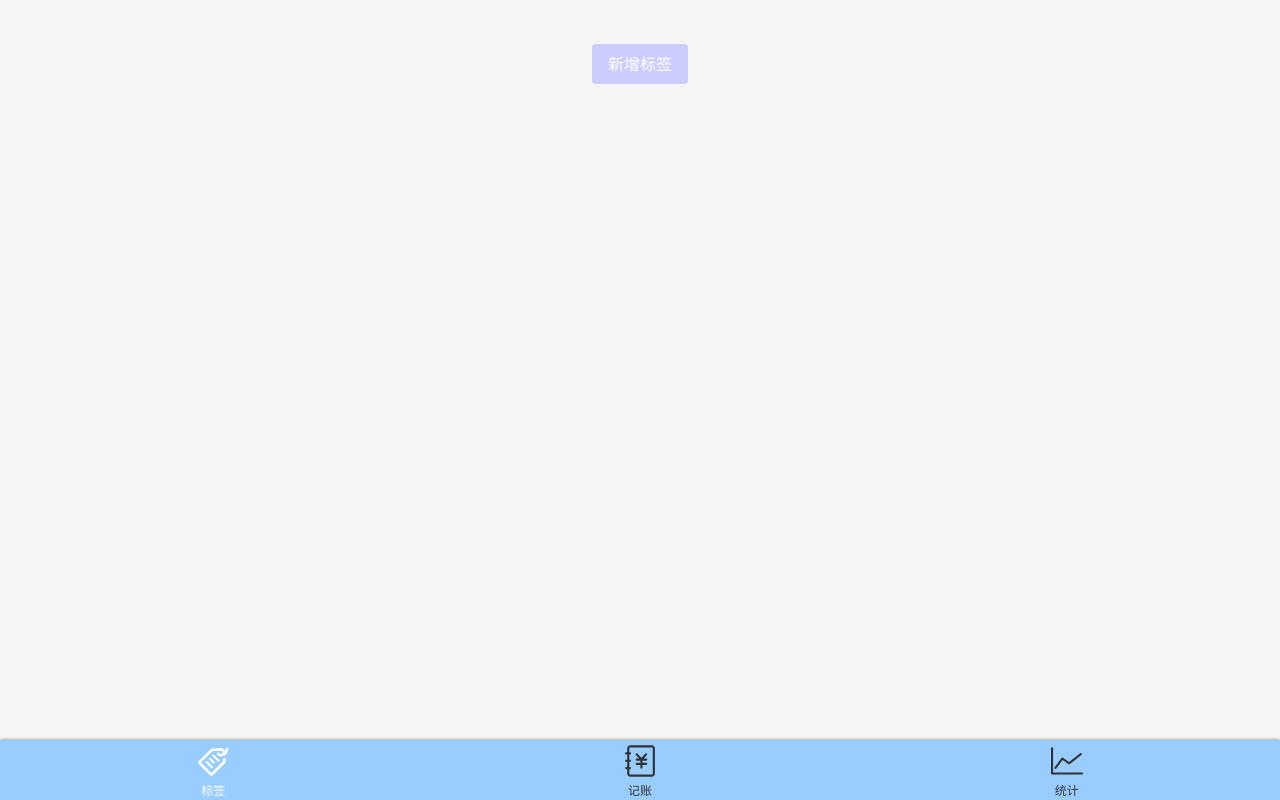
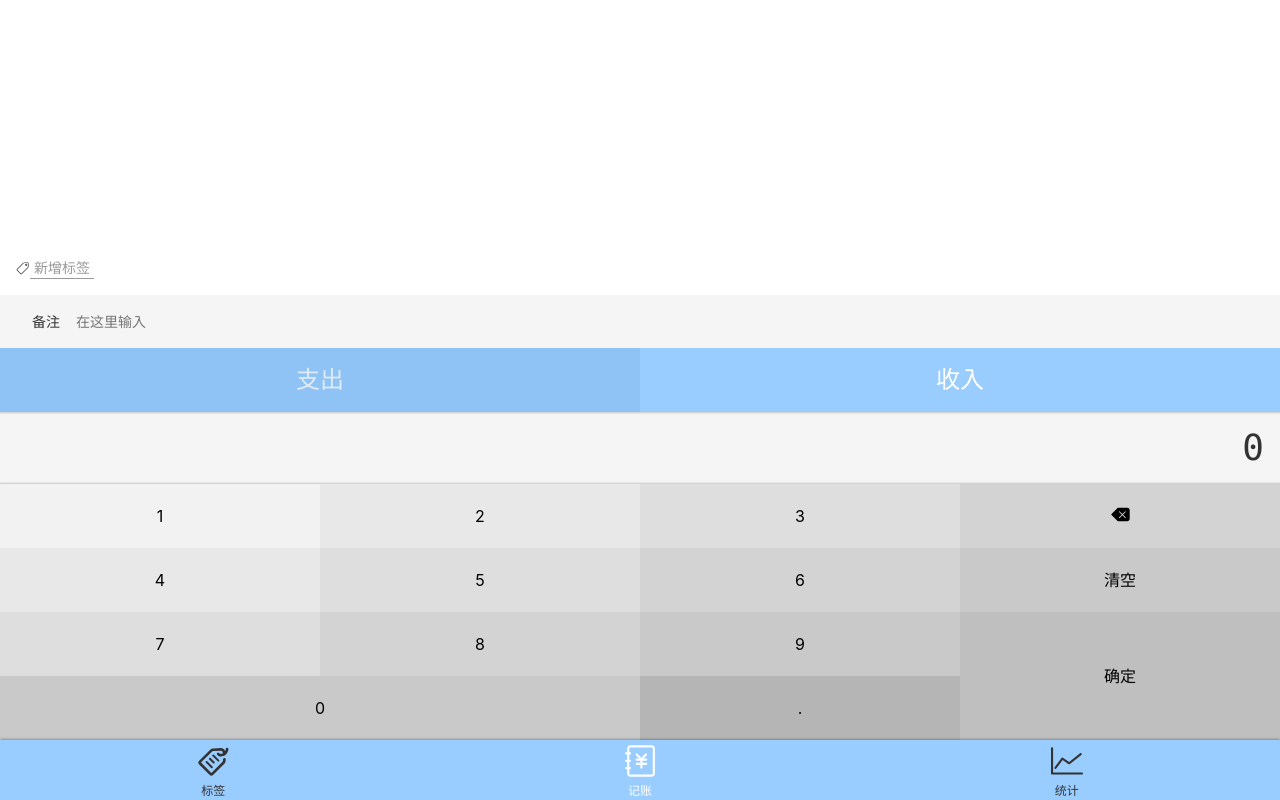
Before and after one commit to Cris-z123/book-keeping, a Vue app: page /#/money in a window 1280 px wide. Before the commit this address led to /#/labels. Built offline with nearby package versions, Linux system fonts and the light colour scheme.

Commit message:
封装store

```diff
--- a/src/main.ts
+++ b/src/main.ts
@@ -6,7 +6,6 @@ import store from './store'
 import Nav from '@/components/Nav.vue'
 import Layout from '@/components/Layout.vue'
 import Icon from '@/components/Icon.vue'
-import tagListModel from './models/tagListModel'
 
 Vue.config.productionTip = false
 
@@ -14,24 +13,8 @@ Vue.component('Nav', Nav)
 Vue.component('Layout', Layout)
 Vue.component('Icon', Icon)
 
-window.tagList = tagListModel.fetch();
-window.findTag = (id: string) => {
-  return window.tagList.filter(t => t.id === id)[0]
-}
-window.createTag = (name: string) => {
-  const message = tagListModel.create(name);
-  if(message === 'duplicated') {
-    window.alert('标签重复');
-  } else if(message === 'success') {
-    window.alert('添加成功');
-  }
-}
-window.removeTag = (id: string) => {
-  return tagListModel.remove(id);
-}
-window.updateTag = (id: string, name: string) => {
-  return tagListModel.update(id, name);
-}
+
+
 
 new Vue({
   router,
--- a/src/models/model.ts
+++ b/src/models/model.ts
@@ -9,6 +9,7 @@ const model = {
         const record2 = clone(record); //deepClone(将record的复制保存到list)
         record2.createdAt = new Date();
         this.data.push(record2);
+        this.save();
     },
     fetch() {
         this.data = JSON.parse(window.localStorage.getItem(localStorageKeyName) || '[]') as RecordItem[];
--- /dev/null
+++ b/src/store/index2.ts
@@ -0,0 +1,9 @@
+import recordStore from '@/store/recordStore';
+import tagStore from '@/store/tagStore';
+
+const store = {
+    ...recordStore,
+    ...tagStore
+}
+
+export default store;
--- /dev/null
+++ b/src/store/recordStore.ts
@@ -0,0 +1,6 @@
+import model from '@/models/model'
+
+export default {
+    recordList : model.fetch(),
+    createRecord : (record: RecordItem) => model.create(record)
+}
--- /dev/null
+++ b/src/store/tagStore.ts
@@ -0,0 +1,22 @@
+import tagListModel from '@/models/tagListModel'
+
+export default {
+    tagList: tagListModel.fetch(),
+    findTag(id: string) {
+        return this.tagList.filter(t => t.id === id)[0]
+    },
+    createTag: (name: string) => {
+        const message = tagListModel.create(name);
+        if(message === 'duplicated') {
+            window.alert('标签重复');
+        } else if(message === 'success') {
+            window.alert('添加成功');
+        }
+    },
+    removeTag: (id: string) => {
+        return tagListModel.remove(id);
+    },
+    updateTag: (id: string, name: string) => {
+        return tagListModel.update(id, name);
+    }
+}
--- a/src/views/EditLabel.vue
+++ b/src/views/EditLabel.vue
@@ -20,6 +20,7 @@
     import Vue from 'vue';
     import { Component } from 'vue-property-decorator';
     import Notes from '@/components/money/Notes.vue';
+    import store from '@/store/index2';
 
     @Component({
         components: {Notes}
@@ -28,7 +29,7 @@
         tag?: Tag = undefined;
 
         created() {
-            this.tag = window.findTag(this.$route.params.id);
+            this.tag = store.findTag(this.$route.params.id);
             if(!this.tag) {
                 this.$router.replace('/404');
             }
@@ -36,13 +37,13 @@
 
         update(name: string) {
             if(this.tag) {
-                window.updateTag(this.tag.id, name);
+                store.updateTag(this.tag.id, name);
             }
         }
 
         remove() {
             if(this.tag) {
-                if(window.removeTag(this.tag.id)) {
+                if(store.removeTag(this.tag.id)) {
                     this.$router.back();
                 } else {
                     window.alert('删除失败')
--- a/src/views/Labels.vue
+++ b/src/views/Labels.vue
@@ -18,15 +18,16 @@
 <script lang="ts">
     import Vue from 'vue';
     import {Component} from 'vue-property-decorator';
+    import store from '@/store/index2';
 
     @Component
     export default class Labels extends Vue {
-        tags = window.tagList;
+        tags = store.tagList;
 
         createTag() {
             const name = window.prompt('请输入标签名')
             if(name) {
-                window.createTag(name);
+                store.createTag(name);
             }
         }
     }
--- a/src/views/Money.vue
+++ b/src/views/Money.vue
@@ -15,8 +15,8 @@
     import Types from '@/components/money/Types.vue';
     import Tags from '@/components/money/Tags.vue';
     import Notes from '@/components/money/Notes.vue';
-    import {Component, Watch} from 'vue-property-decorator';
-    import model from '@/models/model';
+    import {Component} from 'vue-property-decorator';
+    import store from '@/store/index2.ts';
 
     // const version = window.localStorage.getItem('version') || '0';
     // if(version === '0.0.1') {
@@ -29,14 +29,13 @@
     // }
     // window.localStorage.setItem('version', '0.0.2')
 
-    const recordList = model.fetch();
 
     @Component({
         components: {Notes, Types, NumberPad, Tags}
     })
     export default class Money extends Vue{
-        tags = window.tagList;
-        recordList: RecordItem[] = recordList;
+        tags = store.tagList;
+        recordList = store.recordList;
         record: RecordItem = {
             tags: [], notes: '', type: '-', amount: 0
         };
@@ -51,12 +50,7 @@
             this.record.amount = parseFloat(value);
         }
         saveRecord() {
-            model.create(this.record);
-        }
-
-        @Watch('recordList')
-        onRecordListchange() {
-            model.save();
+            store.createRecord(this.record);
         }
     }
 </script>
```
Also changed, not shown: src/custom.d.ts (+0 -8 lines).
